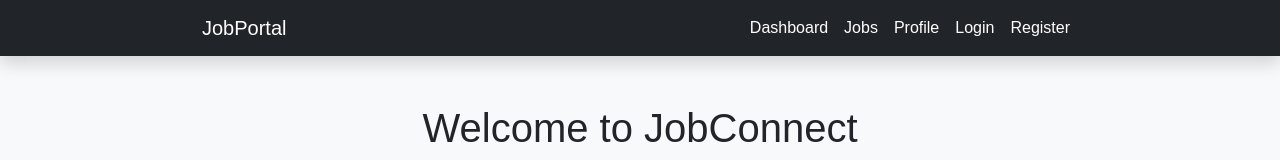
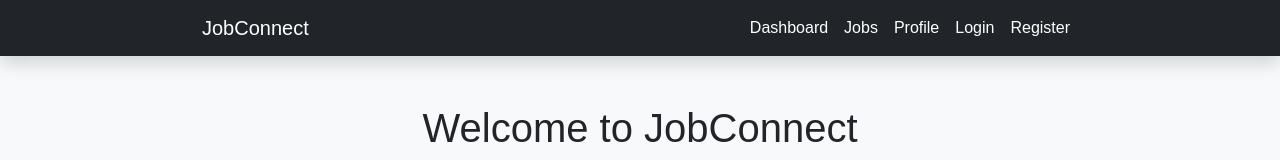
Before and after one commit to pranabnapik/Mini-Project-4, a React (Vite) app: page / in a window 1280 px wide. Shown: the top 160 px of the page. Built offline with nearby package versions, Linux system fonts and the light colour scheme.

Commit message:
Added Node Modules

```diff
--- a/src/App.jsx
+++ b/src/App.jsx
@@ -13,7 +13,7 @@
       {/* Navbar */}
       <nav className="navbar navbar-expand-lg navbar-dark bg-dark shadow">
         <div className="container">
-          <Link className="navbar-brand" to="/">JobPortal</Link>
+          <Link className="navbar-brand" to="/">JobConnect</Link>
           <button className="navbar-toggler" type="button" data-bs-toggle="collapse" data-bs-target="#navbarNav">
             <span className="navbar-toggler-icon"></span>
           </button>
```
